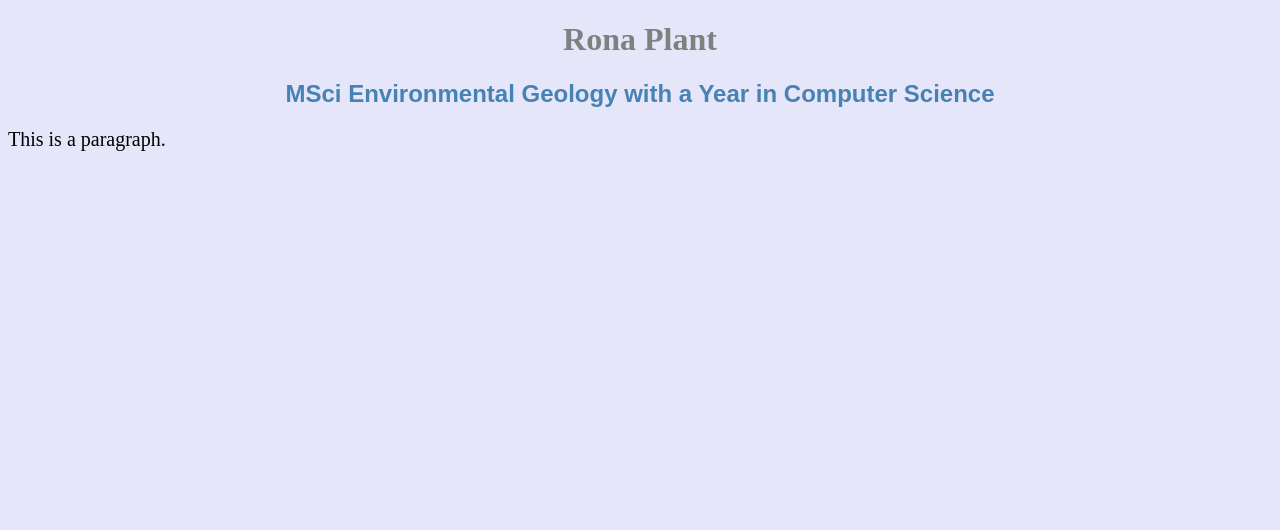
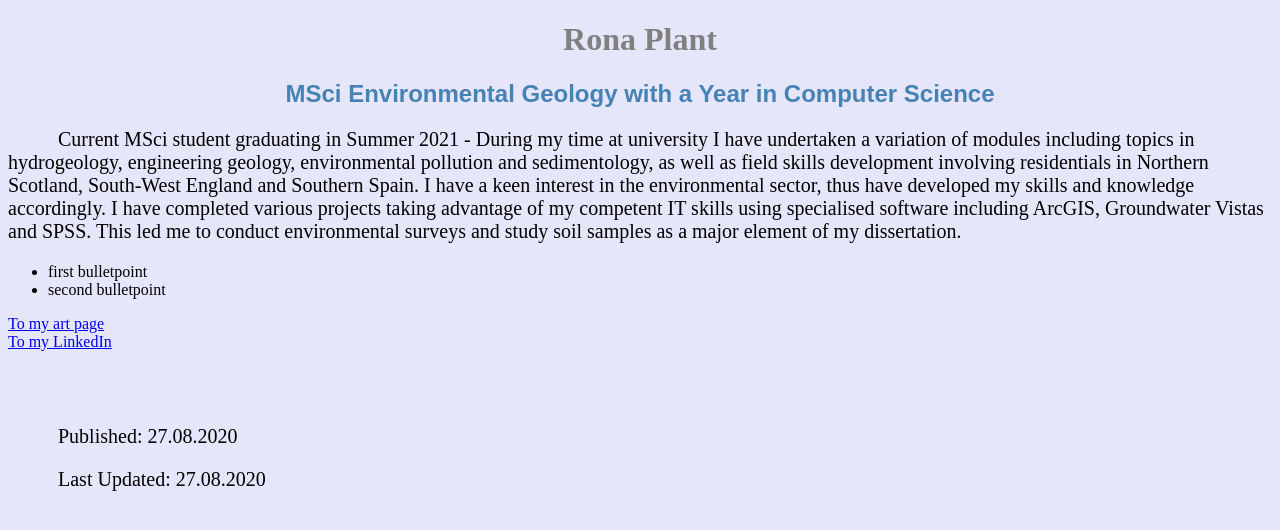
Before and after one commit to ronap/my-first-blog, a Django app: page / in a window 1280 px wide. Shown: the top 530 px of the page. Run offline with Django 3.2, Linux system fonts and the light colour scheme.

Commit message:
html and css edits

```diff
--- a/blog/templates/blog/post_list.html
+++ b/blog/templates/blog/post_list.html
@@ -20,6 +20,7 @@ h2 {
 p {
   font-family: bookman old style;
   font-size: 20px;
+  text-indent: 50px;
 }
 </style>
 </head>
@@ -27,7 +28,18 @@ p {
 
 <h1>Rona Plant</h1>
 <h2>MSci Environmental Geology with a Year in Computer Science</h2>
-<p>This is a paragraph.</p>
+<p>Current MSci student graduating in Summer 2021 - During my time at university I have undertaken a variation of modules including topics in hydrogeology, engineering geology, environmental pollution and sedimentology, as well as field skills development involving residentials in Northern Scotland, South-West England and Southern Spain. I have a keen interest in the environmental sector, thus have developed my skills and knowledge accordingly. I have completed various projects taking advantage of my competent IT skills using specialised software including ArcGIS, Groundwater Vistas and SPSS. This led me to conduct environmental surveys and study soil samples as a major element of my dissertation.</p>
 
 </body>
+
+      <ul><li>first bulletpoint</li>
+        <li>second bulletpoint</li></ul>
+<a href="https://www.instagram.com/art_ronaplant/">To my art page</a><br>
+<a href="https://www.linkedin.com/in/rona-plant/">To my LinkedIn</a>
+<br>
+<br>
+<br>
+<br>
+     <p>Published: 27.08.2020</p>
+     <p>Last Updated: 27.08.2020</p>
 </html>
```
